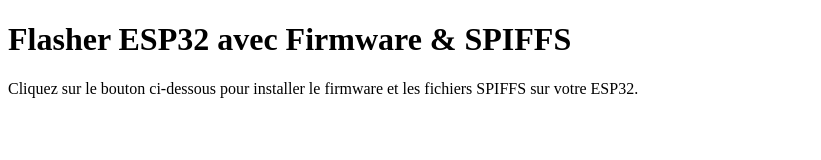
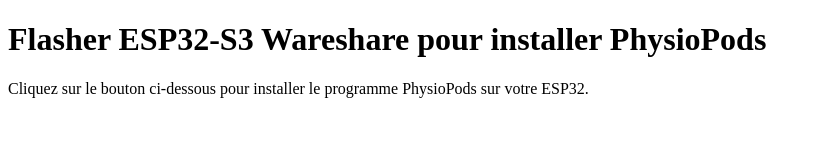
Before and after one commit to Sebrbo/PhysioPods_esp32_flasher, a plain HTML site: page index.html in a window 1280 px wide. Shown: the whole page, without its empty margins (0-821 px from the left). Drawn offline with Linux system fonts and the light colour scheme.

Commit message:
Update index.html

```diff
--- a/index.html
+++ b/index.html
@@ -7,8 +7,8 @@
    <script type="module" src="https://cdn.jsdelivr.net/npm/esp-web-tools@10.0.1/dist/web/install-button.js"></script>
 </head>
 <body>
-    <h1>Flasher ESP32 avec Firmware & SPIFFS</h1>
-    <p>Cliquez sur le bouton ci-dessous pour installer le firmware et les fichiers SPIFFS sur votre ESP32.</p>
+    <h1>Flasher ESP32-S3 Wareshare pour installer PhysioPods</h1>
+    <p>Cliquez sur le bouton ci-dessous pour installer le programme PhysioPods sur votre ESP32.</p>
     <esp-web-install-button manifest="manifest.json"></esp-web-install-button>
 </body>
 </html>
```
